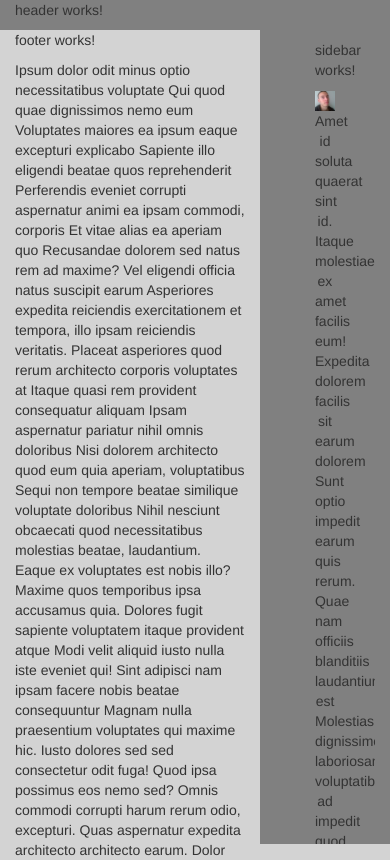
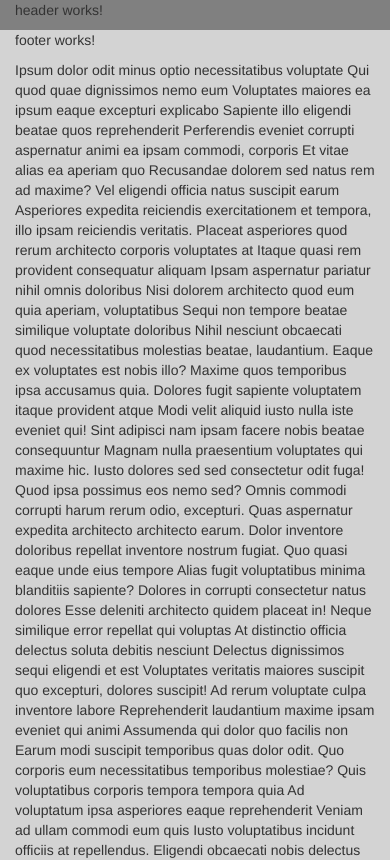
Before and after one commit to nielsen-jonas/cv, an Angular app: page / in a window 390 px wide. Shown: the top 860 px of the page. Built offline with nearby package versions, Linux system fonts and the light colour scheme; what ng2-bootstrap would draw is missing.

Commit message:
Full width on mobile

```diff
--- a/src/app/app.component.html
+++ b/src/app/app.component.html
@@ -1,4 +1,4 @@
-<div id="sidebar-container">
+<div id="sidebar-container" class="hidden-xs">
     <div class="container">
         <div class="row">
             <div class="col-xs-8">
@@ -14,20 +14,20 @@
 <div id=header-bg>
     <div class="container">
         <div class="row">
-            <div class="col-xs-8">
+            <div class="col-xs-12 col-sm-8">
                 <cv-header></cv-header>
             </div>
-            <div class="col-xs-4"></div>
+            <div class="col-xs-0 col-sm-4"></div>
         </div>
     </div>
 </div>
 <div id=footer-bg>
     <div class="container">
         <div class="row">
-            <div class="col-xs-8">
+            <div class="col-xs-12 col-sm-8">
                 <cv-footer></cv-footer>
             </div>
-            <div class="col-xs-4"></div>
+            <div class="col-xs-0 col-sm-4"></div>
         </div>
     </div>
 </div>
```
